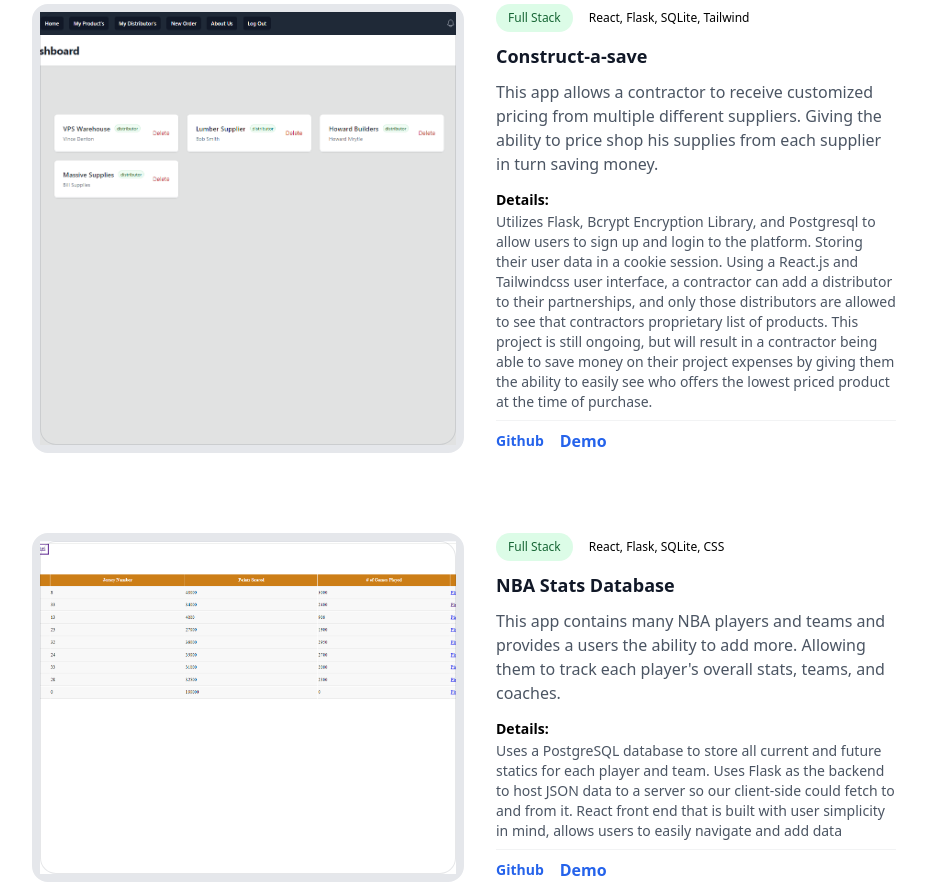
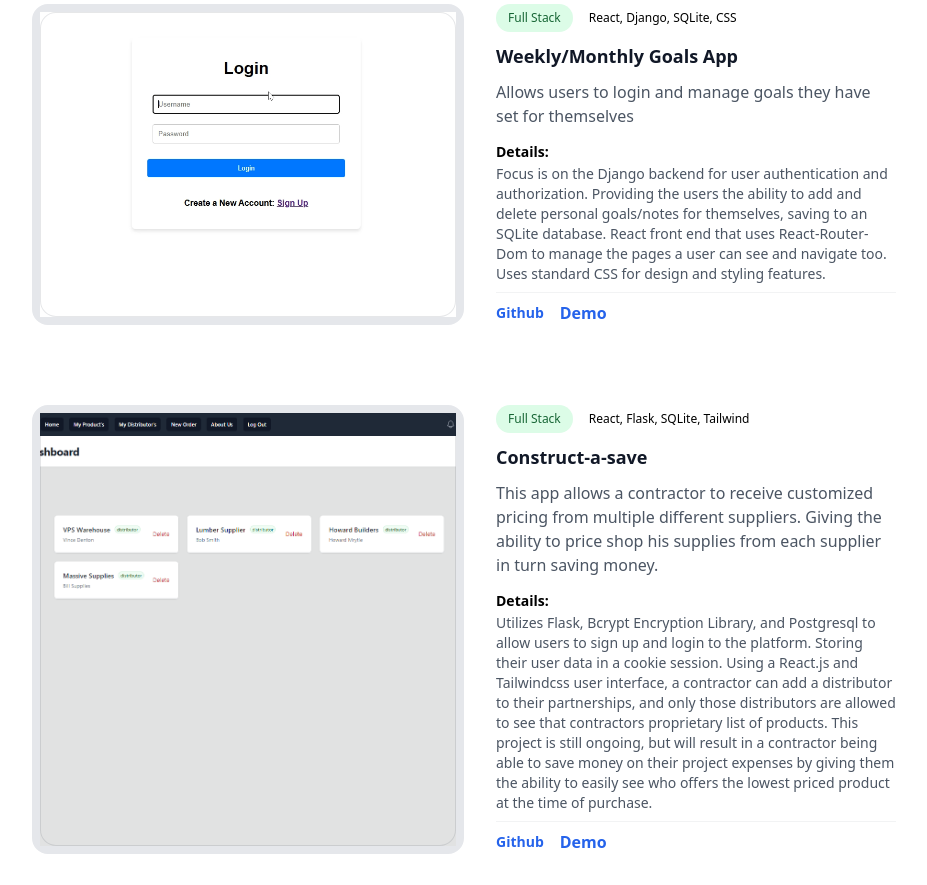
Before and after one commit to TrinitasAccounting/Personal-Website, a React app in the folder client/: page /projects in a window 1280 px wide. Shown: the part 1350-2235 px from the top of the page, without its empty margins (176-1103 px from the left). Built offline with nearby package versions, Linux system fonts and the light colour scheme.

Commit message:
adding a new project and updating my home page skill set

```diff
--- a/client/public/index.html
+++ b/client/public/index.html
@@ -2,7 +2,7 @@
 <html lang="en">
   <head>
     <meta charset="utf-8" />
-    <link rel="icon" href="%PUBLIC_URL%/favicon.ico" />
+    <link rel="icon" href="sciencebeekerimage.ico" />
     <link rel="preconnect" href="https://fonts.gstatic.com" />
     <link
       href="https://fonts.googleapis.com/css2?family=Permanent+Marker&display=swap"
@@ -29,7 +29,7 @@
       work correctly both with client-side routing and a non-root public URL.
       Learn how to configure a non-root public URL by running `npm run build`.
     -->
-    <title>Software Portfolio</title>
+    <title>Clay's Software Portfolio</title>
   </head>
   <body>
     <noscript>You need to enable JavaScript to run this app.</noscript>
--- a/client/src/components/AboutPage.js
+++ b/client/src/components/AboutPage.js
@@ -15,7 +15,7 @@ const timeline = [
         school: 'Clemson University'
     },
     {
-        name: 'MBA with specialization in finance and startup companies',
+        name: 'MBA with specialization in Finance and startup companies',
         description:
             'Learned everything about how a business functions and I started my first software business during this program. Launching my financial software business at the end of graduate school.',
         date: 'August 2019',
--- a/client/src/components/HomePage.js
+++ b/client/src/components/HomePage.js
@@ -53,7 +53,7 @@ export default function HomePage() {
                         Former professional beach volleyball player.
                     </p> */}
                     <p className="mt-6 text-lg leading-8 text-gray-600">
-                        Full stack developer with expertise using Javascript, Python, React.js, Flask, SQL, Tailwind, Material UI, and Power BI
+                        Full stack developer with expertise using Javascript, Typescript, Python, C#, React, ASP.Net, Django, Flask, and SQL
                     </p>
                     <div className="mt-10 flex items-center gap-x-6">
                         <a
--- a/client/src/components/ProjectsList.js
+++ b/client/src/components/ProjectsList.js
@@ -1,6 +1,7 @@
 
 import FinancialExpenseTrackerDashboardScreenshot from '../images/FinancialExpenseTrackerDashboardScreenshot.png'
 import NBAStatsTracker from '../images/NBAStatsTracker.png';
+import GoalsAppScreenshot3 from '../images/GoalsAppScreenshot3.png';
 import ConstuctASaveDistributorPageScreenshot from '../images/ConstuctASaveDistributorPageScreenshot.png';
 import TriviaGameScreenshot from '../images/TriviaGameScreenshot.png';
 import CryptoDashboardScreenshot from '../images/CryptoDashboardScreenshot.png';
@@ -57,6 +58,29 @@ const posts = [
     },
     {
         id: 3,
+        title: 'Weekly/Monthly Goals App',
+
+        smallDescription: 'Allows users to login and manage goals they have set for themselves ',
+        description:
+            'Focus is on the Django backend for user authentication and authorization. Providing the users the ability to add and delete personal goals/notes for themselves, saving to an SQLite database. React front end that uses React-Router-Dom to manage the pages a user can see and navigate too. Uses standard CSS for design and styling features.',
+        imageUrl:
+            GoalsAppScreenshot3,
+        date: 'Mar 16, 2020',
+        datetime: '2020-03-16',
+        demo: 'https://www.loom.com/share/3d2afe9bb27e4d80b2eca26df40eee2a?sid=dda9f8e2-39d7-4d99-93a8-ec86d0e4caf5',
+        buildType: { title: 'Full Stack', stack: 'React, Django, SQLite, CSS' },
+        author: {
+            name: 'Clay Mangum',
+            role: 'Co-Founder / CTO',
+
+            imageUrl:
+                'https://images.unsplash.com/photo-1519244703995-f4e0f30006d5?ixlib=rb-1.2.1&ixid=eyJhcHBfaWQiOjEyMDd9&auto=format&fit=facearea&facepad=2&w=256&h=256&q=80',
+            github: 'https://github.com/TrinitasAccounting/Weekly-Monthly-Goals-App',
+            deployed: 'https://app-dailyjokesapp-frontend-canada-dev-001-ajgcaycmh6f2d8b5.canadacentral-01.azurewebsites.net/'
+        },
+    },
+    {
+        id: 4,
         title: 'Construct-a-save',
 
         smallDescription: 'This app allows a contractor to receive customized pricing from multiple different suppliers. Giving the ability to price shop his supplies from each supplier in turn saving money. ',
@@ -78,7 +102,7 @@ const posts = [
         },
     },
     {
-        id: 4,
+        id: 5,
         title: 'NBA Stats Database',
 
         smallDescription: 'This app contains many NBA players and teams and provides a users the ability to add more. Allowing them to track each player\'s overall stats, teams, and coaches.',
@@ -101,7 +125,7 @@ const posts = [
         },
     },
     {
-        id: 5,
+        id: 6,
         title: 'Trivia Game',
 
         smallDescription: 'Simple command line interface game. Users answer trivia questions attempting to get their highscore on the leaderboard.',
@@ -124,7 +148,7 @@ const posts = [
         },
     },
     {
-        id: 6,
+        id: 7,
         title: 'Frankenstein Phonebook',
 
         smallDescription: 'React application built in Typescript, showing many Frankenstein characters with names and emails',
@@ -147,7 +171,7 @@ const posts = [
         },
     },
     {
-        id: 7,
+        id: 8,
         title: 'Crypto Dashboard',
 
         smallDescription: 'This app shows a list of over 100 crypto currencies, allowing the user to buy and sell crypto currencies with fake money they deposited.',
--- a/client/src/components/Skills.js
+++ b/client/src/components/Skills.js
@@ -9,6 +9,7 @@ const projects = [
     { name: 'C#', initials: 'C#', bgColor: 'bg-gray-300' },
     { name: 'ASP.Net', initials: '.Net', bgColor: 'bg-gray-300' },
     { name: 'Python', initials: 'Py', bgColor: 'bg-gray-300' },
+    { name: 'Django', initials: 'Dj', bgColor: 'bg-gray-300' },
     { name: 'Flask', initials: 'Fl', bgColor: 'bg-gray-300' },
     { name: 'SQL', initials: 'SQL', bgColor: 'bg-gray-300' },
     { name: 'Azure', initials: 'Az', bgColor: 'bg-gray-300' },
```
Also changed, not shown: client/public/sciencebeekerimage.ico (added), client/src/images/GoalsAppScreenshot3.png (added), client/src/images/sciencebeekerimage.png (added).
